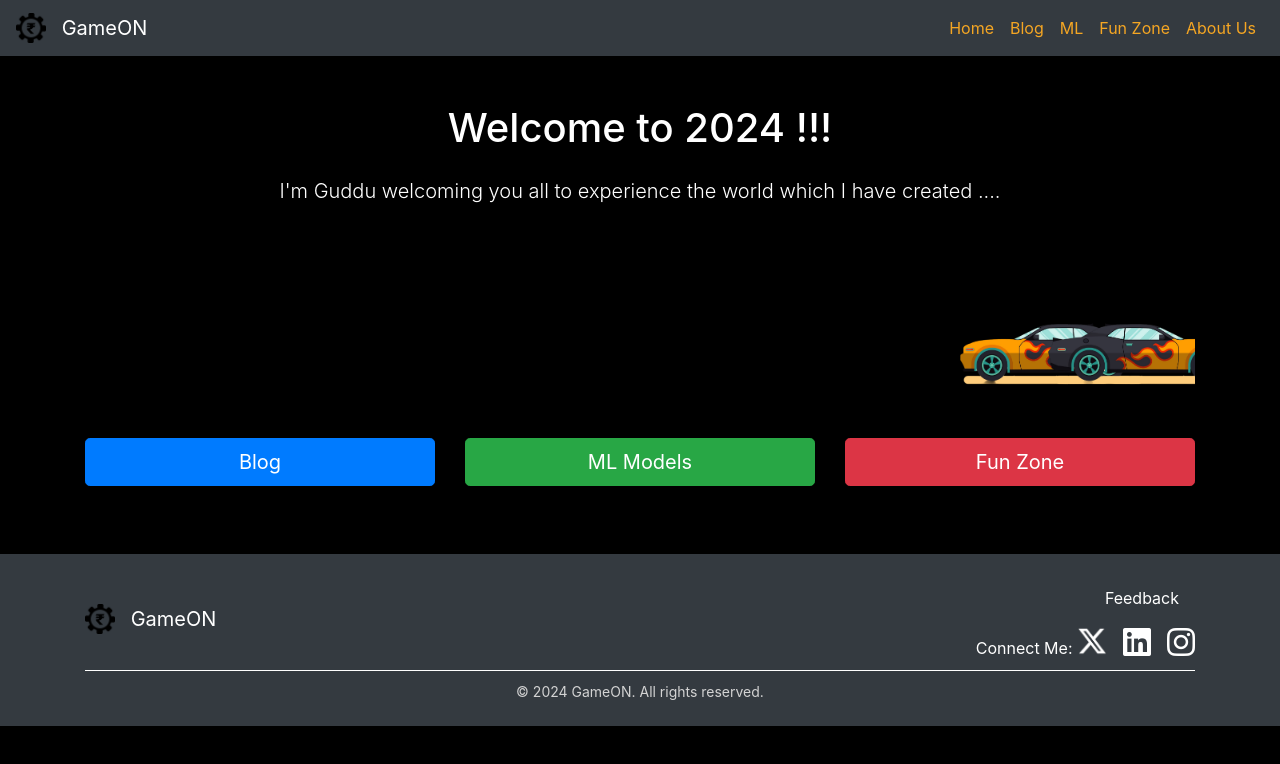
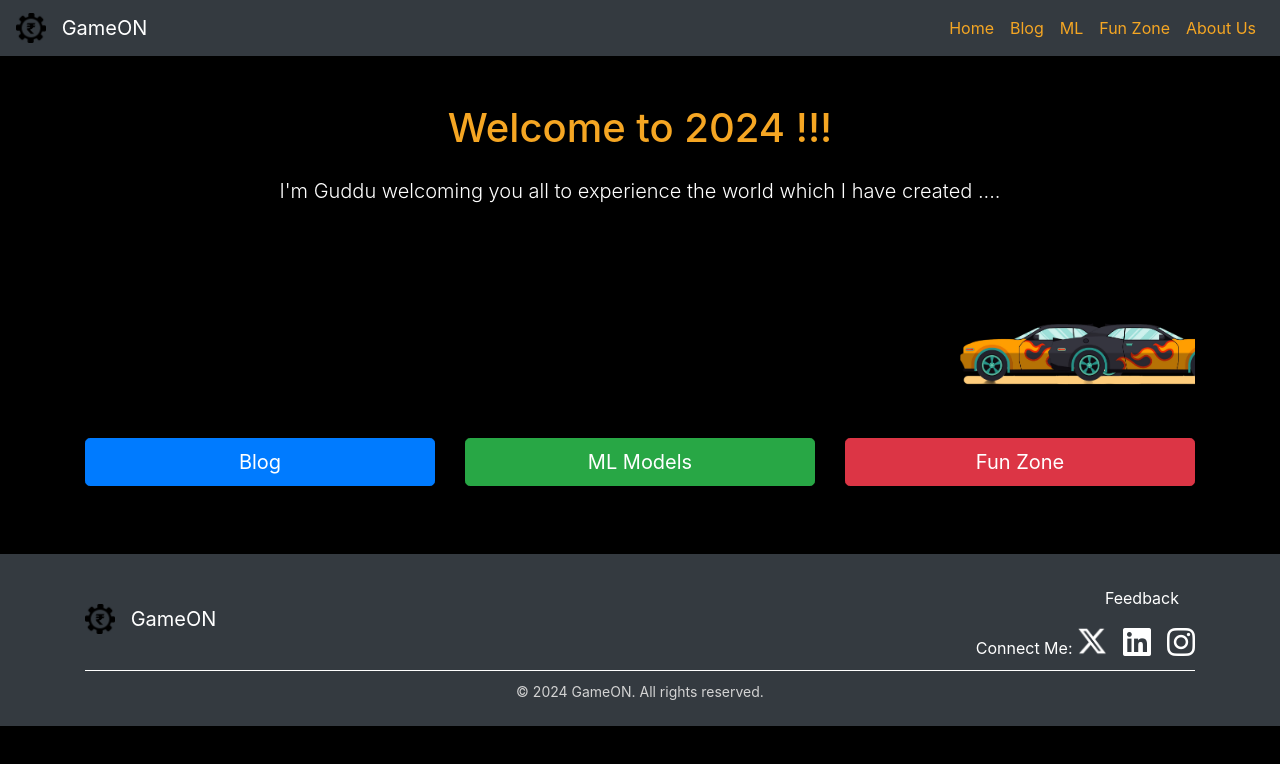
Before and after one commit to kontactguddu/game-on-frontend, an Angular app: page / in a window 1280 px wide. Shown: the top 764 px of the page. Built offline with nearby package versions, Linux system fonts and the light colour scheme.

Commit message:
home page heading color change

```diff
--- a/src/app/component/pages/home/home.component.css
+++ b/src/app/component/pages/home/home.component.css
@@ -2,6 +2,10 @@
     position: relative;
     height: 160px; /* Adjust based on your car image */
     overflow: hidden; /* Ensure cars are hidden when out of view */
+  }
+
+  .heading {
+    color : #F5A623;
   }
 
   .car {
--- a/src/app/component/pages/home/home.component.html
+++ b/src/app/component/pages/home/home.component.html
@@ -1,5 +1,5 @@
 <div class="container text-center my-5">
-  <h1 class="mb-4">Welcome to 2024 !!!</h1>
+  <h1 class="mb-4 heading">Welcome to 2024 !!!</h1>
   <p class="lead mb-5">I'm Guddu welcoming you all to experience the world which I have created ....</p>
   <div class="car-container mb-4">
 
```
